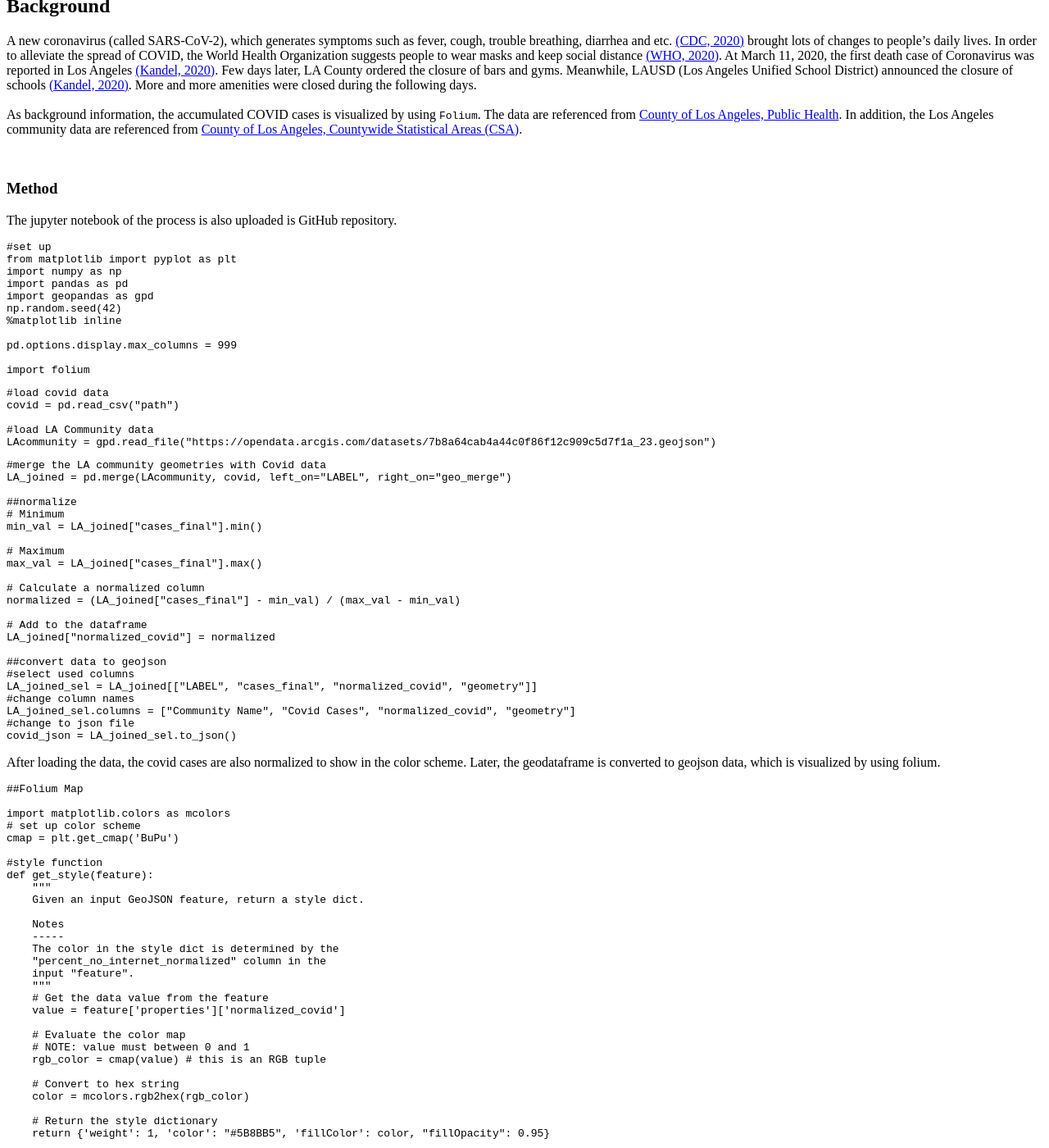
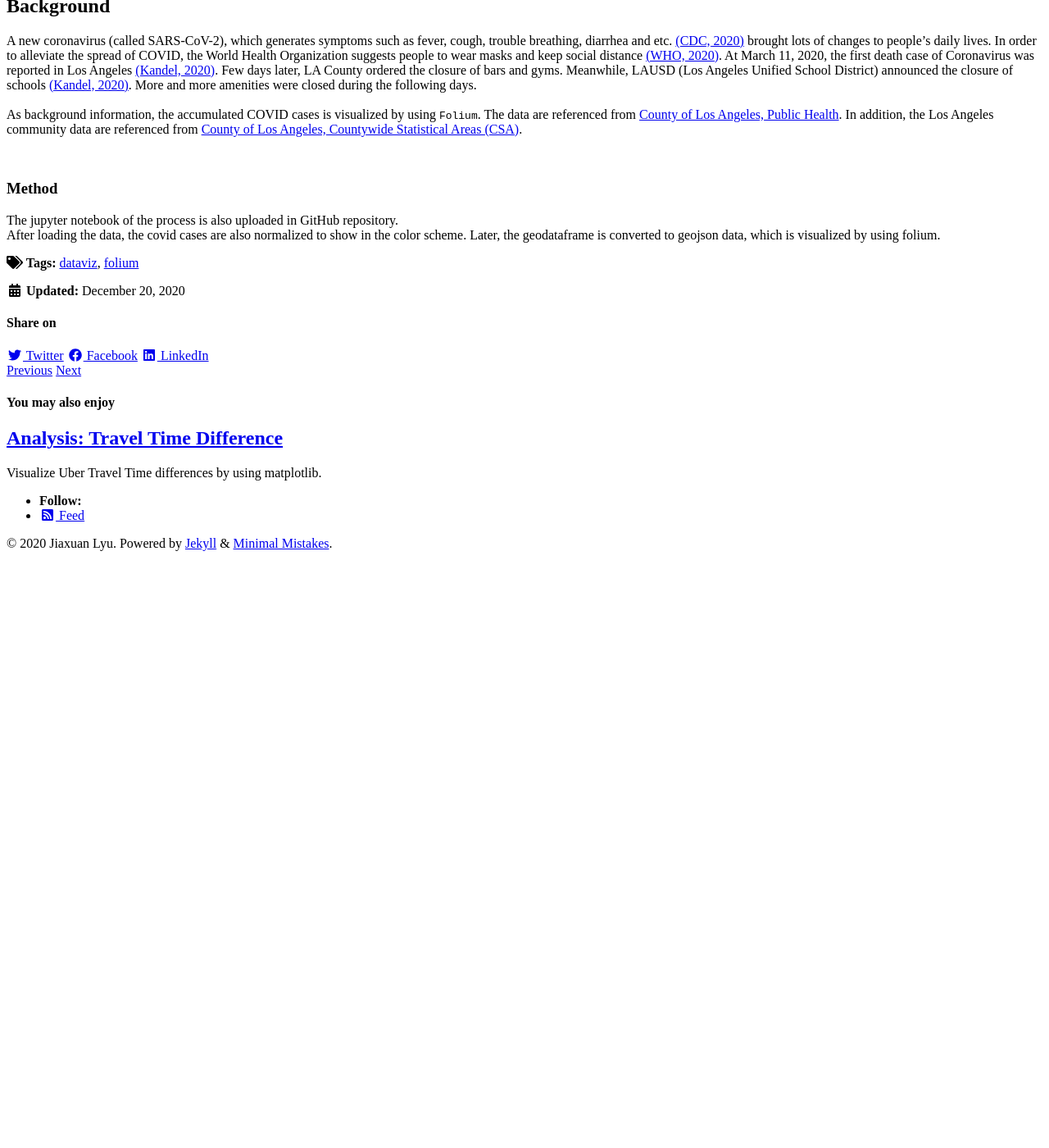
Before and after one commit to jiaxuanlyu/Geospatial-LA-Covid-Analysis, a Jekyll site: the page built from _posts/2020-12-20-1-introduction.md, in a window 1280 px wide and 1400 px high, scrolled down 481 px. Shown: the whole window at 82% size. Built offline with Jekyll 4.4.1, drawn with Linux system fonts in a browser that asks for light colours; cached includes are drawn as plain includes; nearby versions of some CDN libraries; after the commit the page ends 1223 px from its top, so only the background shows below that; some of the changed text lies outside the part shown.

Commit message:
Update 2020-12-20-1-introduction.md

````diff
--- a/_posts/2020-12-20-1-introduction.md
+++ b/_posts/2020-12-20-1-introduction.md
@@ -25,112 +25,6 @@ As background information, the accumulated COVID cases is visualized by using `F
 
 ### Method
 
-The jupyter notebook of the process is also uploaded is GitHub repository.
-
-```python
-#set up
-from matplotlib import pyplot as plt
-import numpy as np
-import pandas as pd
-import geopandas as gpd
-np.random.seed(42)
-%matplotlib inline
-
-pd.options.display.max_columns = 999
-
-import folium
-```
-```python
-#load covid data
-covid = pd.read_csv("path")
-
-#load LA Community data
-LAcommunity = gpd.read_file("https://opendata.arcgis.com/datasets/7b8a64cab4a44c0f86f12c909c5d7f1a_23.geojson")
-```
-
-```python
-#merge the LA community geometries with Covid data
-LA_joined = pd.merge(LAcommunity, covid, left_on="LABEL", right_on="geo_merge")
-
-##normalize
-# Minimum
-min_val = LA_joined["cases_final"].min()
-
-# Maximum
-max_val = LA_joined["cases_final"].max()
-
-# Calculate a normalized column
-normalized = (LA_joined["cases_final"] - min_val) / (max_val - min_val)
-
-# Add to the dataframe
-LA_joined["normalized_covid"] = normalized
-
-##convert data to geojson
-#select used columns
-LA_joined_sel = LA_joined[["LABEL", "cases_final", "normalized_covid", "geometry"]]
-#change column names
-LA_joined_sel.columns = ["Community Name", "Covid Cases", "normalized_covid", "geometry"]
-#change to json file
-covid_json = LA_joined_sel.to_json()
-```
+The jupyter notebook of the process is also uploaded in GitHub repository.
+<br>
 After loading the data, the covid cases are also normalized to show in the color scheme. Later, the geodataframe is converted to geojson data, which is visualized by using folium.
-```
-##Folium Map
-
-import matplotlib.colors as mcolors
-# set up color scheme
-cmap = plt.get_cmap('BuPu')
-
-#style function
-def get_style(feature):
-    """
-    Given an input GeoJSON feature, return a style dict.
-
-    Notes
-    -----
-    The color in the style dict is determined by the
-    "percent_no_internet_normalized" column in the
-    input "feature".
-    """
-    # Get the data value from the feature
-    value = feature['properties']['normalized_covid']
-
-    # Evaluate the color map
-    # NOTE: value must between 0 and 1
-    rgb_color = cmap(value) # this is an RGB tuple
-
-    # Convert to hex string
-    color = mcolors.rgb2hex(rgb_color)
-
-    # Return the style dictionary
-    return {'weight': 1, 'color': "#5B8BB5", 'fillColor': color, "fillOpacity": 0.95}
-
-
-#highlight function
-def get_highlighted_style(feature):
-    """
-    Return a style dict to use when the user highlights a
-    feature with the mouse.
-    """
-
-    return {"weight": 3, "color": "#0E3F6F"}
-
-
-#Plot
-# STEP 1: Initialize the map
-m = folium.Map(location=[34.2287077, -118.2526917], tiles='cartodbpositron', zoom_start=9)
-
-# STEP 2: Add the GeoJson to the map
-folium.GeoJson(
-    covid_json, # The geometry + data columns in GeoJSON format
-    style_function=get_style,
-    highlight_function=get_highlighted_style,
-    tooltip=folium.GeoJsonTooltip(["Community Name", "Covid Cases"])
-).add_to(m)
-
-
-
-
-#save map
-m.save('covid.html')
-```
````
